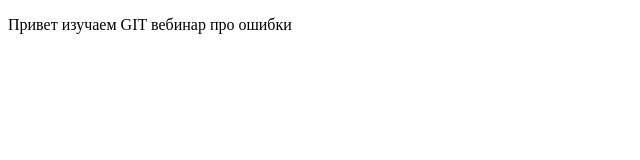
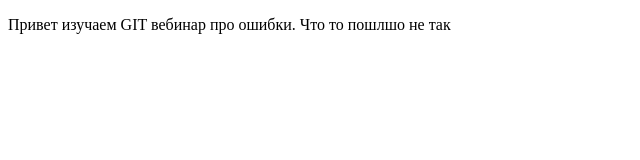
Before and after one commit to Andrey141/Test, a plain HTML site: page index.html in a window 1280 px wide. Shown: the whole page, without its empty margins (0-640 px from the left). Drawn offline with Linux system fonts and the light colour scheme.

Commit message:
local commit

```diff
--- a/index.html
+++ b/index.html
@@ -6,6 +6,8 @@
     <title>Document</title>
 </head>
 <body>
-    <p cass="text">Привет изучаем GIT вебинар про ошибки</p>
+    <p cass="text">Привет изучаем GIT вебинар про ошибки.
+        Что то пошлшо не так
+    </p>
 </body>
 </html>
```
